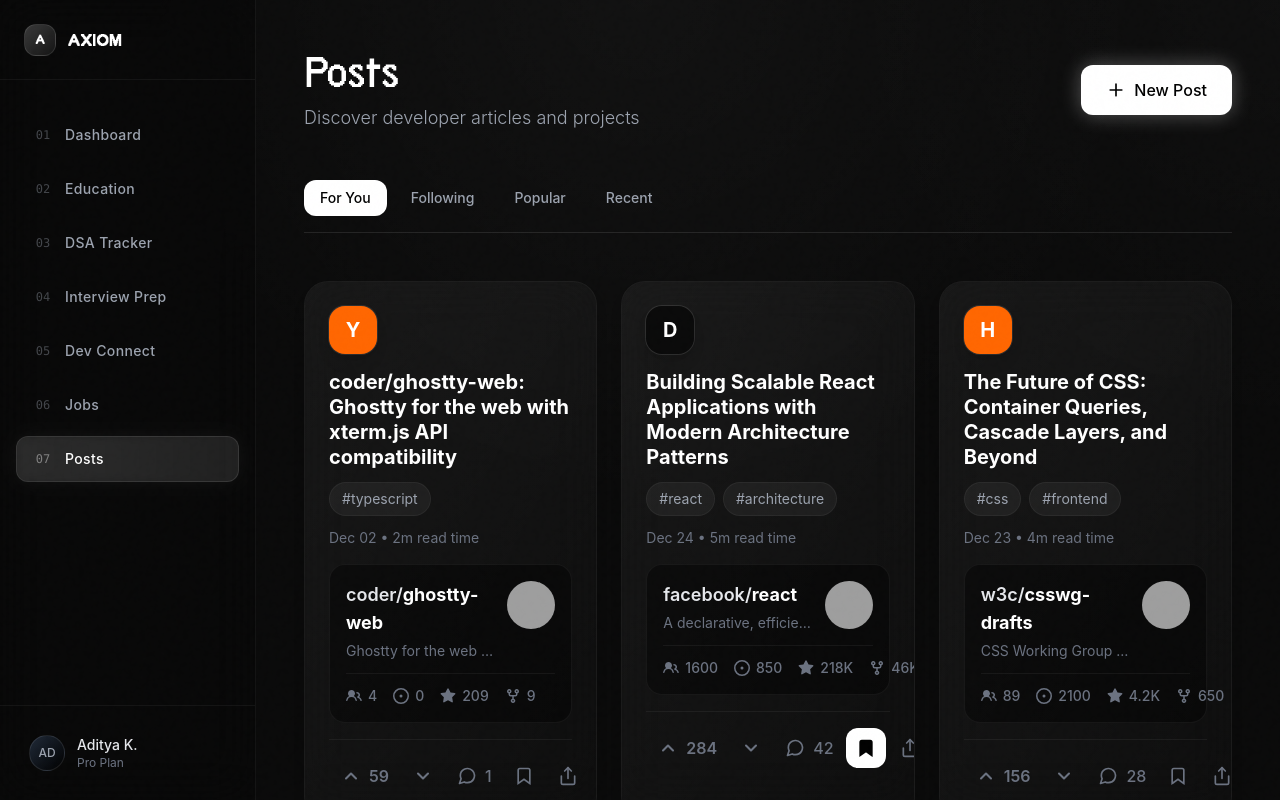
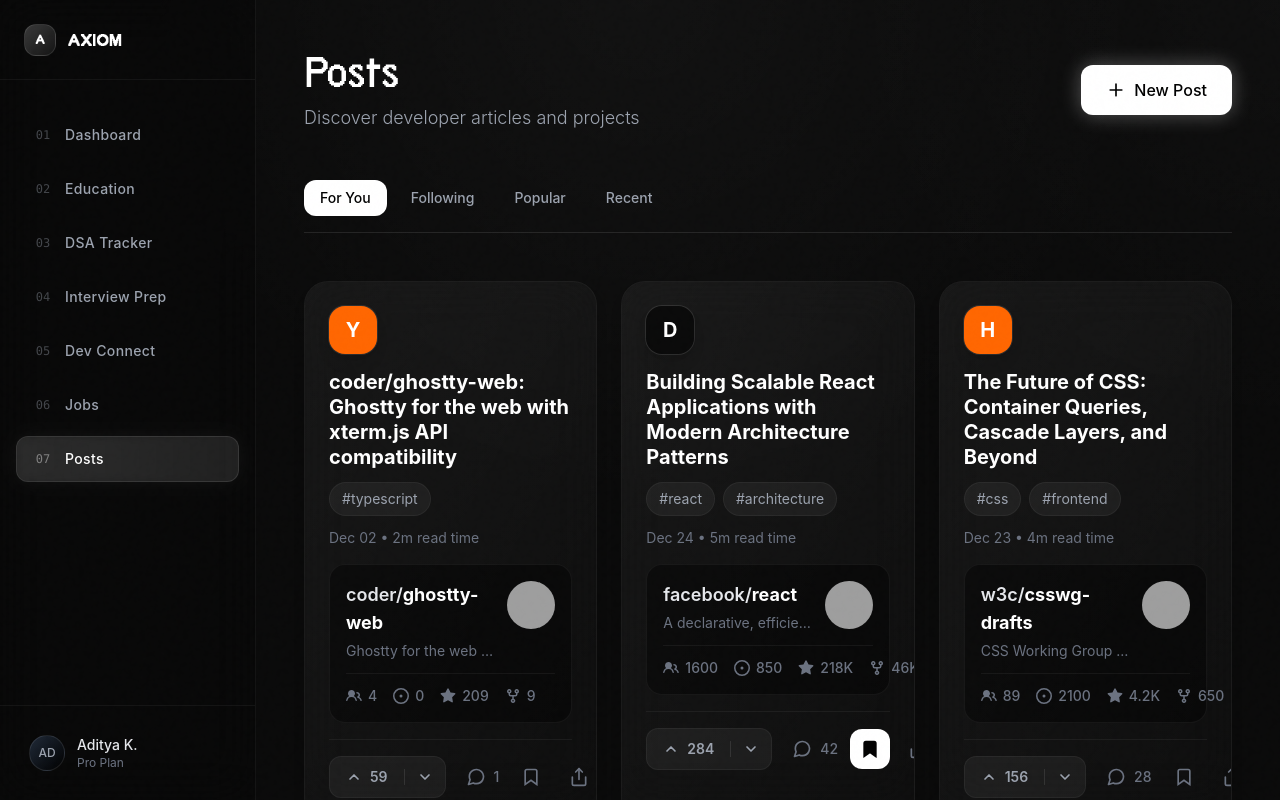
Before and after one commit to Adi-gitX/AXIOM, a React (Vite) app: page /app/posts in a window 1280 px wide. Built offline with nearby package versions, Linux system fonts and the light colour scheme; grey boxes are pictures that could not be loaded.

Commit message:
Added flexbox utilities to post cards for consistent height and bottom-aligned preview.

```diff
--- a/src/pages/Posts.jsx
+++ b/src/pages/Posts.jsx
@@ -188,8 +188,10 @@ const PostCard = ({ post, index, onClick }) => {
             transition={{ delay: index * 0.05 }}
             onClick={onClick}
             hoverEffect={true}
-            className="p-0 border-transparent hover:border-white/10"
+            className="p-0 border-transparent hover:border-white/10 flex flex-col h-full"
         >
+            <div className="flex flex-col h-full">
+                <div className="flex-1 flex flex-col">
                     <div className="p-6 pb-0">
                         <div className="w-12 h-12 rounded-2xl flex items-center justify-center text-white font-bold text-xl mb-4 shadow-lg ring-1 ring-white/10" style={{ backgroundColor: post.source.color }}>
                             {post.source.icon}
@@ -203,7 +205,7 @@ const PostCard = ({ post, index, onClick }) => {
                         <p className="text-gray-500 text-sm mb-4">{post.date} • {post.readTime}</p>
                     </div>
 
-            <div className="mx-6 mb-4 p-4 bg-black/40 rounded-2xl border border-white/5">
+                    <div className="mx-6 mb-4 p-4 bg-black/40 rounded-2xl border border-white/5 mt-auto">
                         <div className="flex items-start justify-between mb-3">
                             <div className="flex-1 min-w-0">
                                 <h3 className="text-lg font-semibold text-gray-200 mb-1">
@@ -232,30 +234,35 @@ const PostCard = ({ post, index, onClick }) => {
                             </div>
                         </div>
                     </div>
+                </div>
 
-            <div className="mx-6 mb-4 h-px bg-white/5" />
+                <div className="mx-6 mb-4 h-px bg-white/5 mt-auto" />
 
                 <div className="px-6 pb-6 flex items-center justify-between">
-                <div className="flex items-center gap-1">
-                    <button onClick={handleUpvote} className={`flex items-center gap-2 px-3 py-2 rounded-xl transition-all ${hasUpvoted ? 'text-black bg-white shadow-glow' : 'text-gray-500 hover:bg-white/10 hover:text-white'}`}>
-                        <svg className="w-5 h-5" viewBox="0 0 24 24" fill="none" stroke="currentColor" strokeWidth="2.5"><path d="M18 15l-6-6-6 6" strokeLinecap="round" strokeLinejoin="round" /></svg>
-                        <span className="font-semibold">{upvotes}</span>
+                    <div className="flex items-center gap-2">
+                        <div className="flex items-center bg-white/5 rounded-xl border border-white/5 p-1">
+                            <button onClick={handleUpvote} className={`h-8 flex items-center gap-2 px-3 rounded-lg transition-all ${hasUpvoted ? 'bg-white text-black shadow-glow' : 'text-gray-400 hover:text-white hover:bg-white/10'}`}>
+                                <svg className="w-4 h-4" viewBox="0 0 24 24" fill="none" stroke="currentColor" strokeWidth="2.5"><path d="M18 15l-6-6-6 6" strokeLinecap="round" strokeLinejoin="round" /></svg>
+                                <span className="text-sm font-semibold">{upvotes}</span>
                             </button>
-                    <button onClick={handleDownvote} className={`p-2 rounded-xl transition-all ${hasDownvoted ? 'text-black bg-white shadow-glow' : 'text-gray-500 hover:bg-white/10 hover:text-white'}`}>
-                        <svg className="w-5 h-5" viewBox="0 0 24 24" fill="none" stroke="currentColor" strokeWidth="2.5"><path d="M6 9l6 6 6-6" strokeLinecap="round" strokeLinejoin="round" /></svg>
-                    </button>
-                    <button onClick={(e) => e.stopPropagation()} className="flex items-center gap-2 px-3 py-2 rounded-xl text-gray-500 hover:bg-white/10 hover:text-white transition-all">
-                        <svg className="w-5 h-5" viewBox="0 0 24 24" fill="none" stroke="currentColor" strokeWidth="2"><path d="M21 11.5a8.38 8.38 0 01-.9 3.8 8.5 8.5 0 01-7.6 4.7 8.38 8.38 0 01-3.8-.9L3 21l1.9-5.7a8.38 8.38 0 01-.9-3.8 8.5 8.5 0 014.7-7.6 8.38 8.38 0 013.8-.9h.5a8.48 8.48 0 018 8v.5z" strokeLinecap="round" strokeLinejoin="round" /></svg>
-                        <span className="font-medium">{post.comments}</span>
+                            <div className="w-px h-4 bg-white/10 mx-1" />
+                            <button onClick={handleDownvote} className={`h-8 w-8 flex items-center justify-center rounded-lg transition-all ${hasDownvoted ? 'text-red-400 bg-white/10' : 'text-gray-400 hover:text-white hover:bg-white/10'}`}>
+                                <svg className="w-4 h-4" viewBox="0 0 24 24" fill="none" stroke="currentColor" strokeWidth="2.5"><path d="M6 9l6 6 6-6" strokeLinecap="round" strokeLinejoin="round" /></svg>
                             </button>
                         </div>
-                <div className="flex items-center gap-1">
-                    <button onClick={(e) => { e.stopPropagation(); setIsSaved(!isSaved); }} className={`p-2.5 rounded-xl transition-all ${isSaved ? 'text-black bg-white shadow-glow' : 'text-gray-500 hover:bg-white/10 hover:text-white'}`}>
+                        <button onClick={(e) => e.stopPropagation()} className="h-10 px-3 flex items-center gap-2 rounded-xl text-gray-500 hover:bg-white/5 hover:text-white transition-all">
+                            <svg className="w-5 h-5" viewBox="0 0 24 24" fill="none" stroke="currentColor" strokeWidth="2"><path d="M21 11.5a8.38 8.38 0 01-.9 3.8 8.5 8.5 0 01-7.6 4.7 8.38 8.38 0 01-3.8-.9L3 21l1.9-5.7a8.38 8.38 0 01-.9-3.8 8.5 8.5 0 014.7-7.6 8.38 8.38 0 013.8-.9h.5a8.48 8.48 0 018 8v.5z" strokeLinecap="round" strokeLinejoin="round" /></svg>
+                            <span className="font-medium text-sm">{post.comments}</span>
+                        </button>
+                    </div>
+                    <div className="flex items-center gap-2">
+                        <button onClick={(e) => { e.stopPropagation(); setIsSaved(!isSaved); }} className={`h-10 w-10 flex items-center justify-center rounded-xl transition-all ${isSaved ? 'text-black bg-white shadow-glow' : 'text-gray-500 hover:bg-white/10 hover:text-white'}`}>
                             <svg className="w-5 h-5" viewBox="0 0 24 24" fill={isSaved ? "currentColor" : "none"} stroke="currentColor" strokeWidth="2"><path d="M19 21l-7-5-7 5V5a2 2 0 012-2h10a2 2 0 012 2v16z" /></svg>
                         </button>
-                    <button onClick={(e) => e.stopPropagation()} className="p-2.5 rounded-xl text-gray-500 hover:bg-white/10 hover:text-white transition-all">
+                        <button onClick={(e) => e.stopPropagation()} className="h-10 w-10 flex items-center justify-center rounded-xl text-gray-500 hover:bg-white/10 hover:text-white transition-all">
                             <svg className="w-5 h-5" viewBox="0 0 24 24" fill="none" stroke="currentColor" strokeWidth="2"><path d="M4 12v8a2 2 0 002 2h12a2 2 0 002-2v-8" strokeLinecap="round" strokeLinejoin="round" /><path d="M16 6l-4-4-4 4" strokeLinecap="round" strokeLinejoin="round" /><path d="M12 2v13" strokeLinecap="round" strokeLinejoin="round" /></svg>
                         </button>
+                    </div>
                 </div>
             </div>
         </GlassCard>
```
Lines whose indentation alone changed are shown as unchanged.
